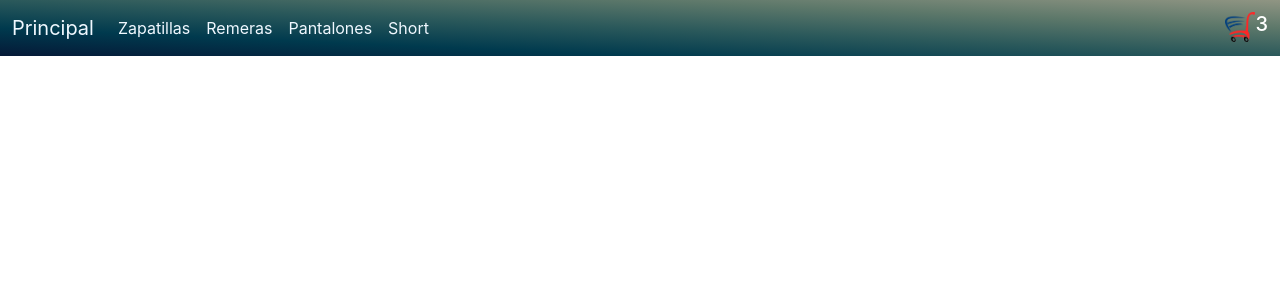
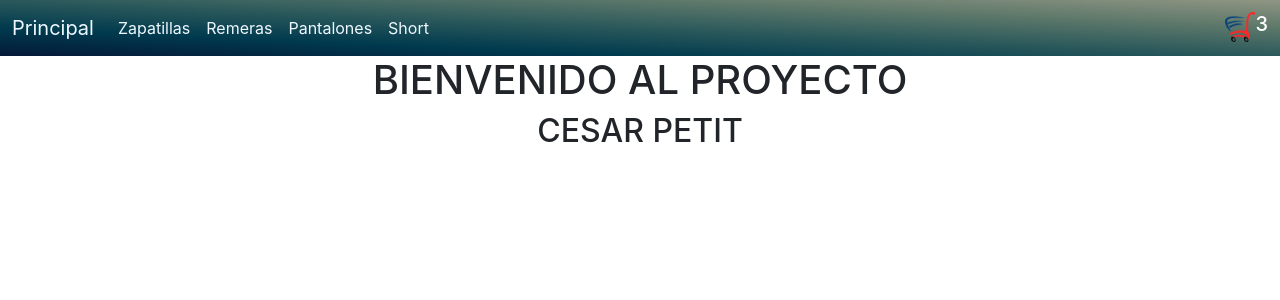
Before and after one commit to CesarPetit21480/react, a React (Create React App) app: page / in a window 1280 px wide. Shown: the top 300 px of the page. Built offline with nearby package versions, Linux system fonts and the light colour scheme.

Commit message:
primera Presentacion

```diff
--- a/public/index.html
+++ b/public/index.html
@@ -25,7 +25,7 @@
       work correctly both with client-side routing and a non-root public URL.
       Learn how to configure a non-root public URL by running `npm run build`.
     -->
-    <title>React App</title>
+    <title>Proyecto REACT</title>
 </head>
 
 <body>
--- a/src/App.js
+++ b/src/App.js
@@ -1,6 +1,7 @@
 import logo from "./logo.svg";
 import "./App.css";
 import NavBar from "./component/NabBar/NavBar";
+import ItemListContainer from "./component/ItemListContainer/ItemListContainer"
 
 
 function App() {
@@ -8,6 +9,11 @@ function App() {
     <div className="App">
 
       <NavBar/>
+
+      <ItemListContainer
+        bienvenida = {"BIENVENIDO AL PROYECTO"}
+        nombre = {"CESAR PETIT"}
+      />
 
 
 
--- a/src/component/CartWidget/CartWidget.jsx
+++ b/src/component/CartWidget/CartWidget.jsx
@@ -1,13 +1,13 @@
 import React from 'react'
 import carro from '../../images/carritoNew.png'
 import './CartWidget.css'
+
 const CartWidget = () => {
+
   return (
-    <div className='d-flex'>
+    <div  className='d-flex'>
          <img className='tamanio' src= {carro} alt="carrito" />
          <h5 className='color'>3</h5>
-
-
     </div>
   )
 
--- /dev/null
+++ b/src/component/ItemListContainer/ItemListContainer.js
@@ -0,0 +1,15 @@
+import React from 'react'
+
+const ItemListContainer = (props) => {
+
+const {bienvenida,nombre} = props;
+
+  return (
+    <div>
+        <h1>{bienvenida}</h1>
+        <h2>{nombre}</h2>
+    </div>
+  )
+}
+
+export default ItemListContainer
```
